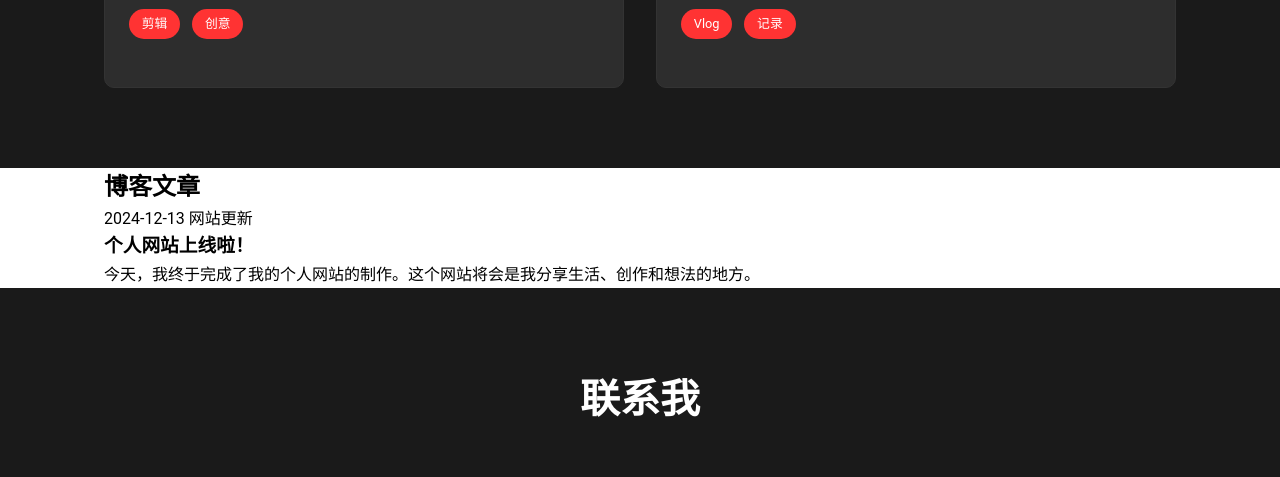
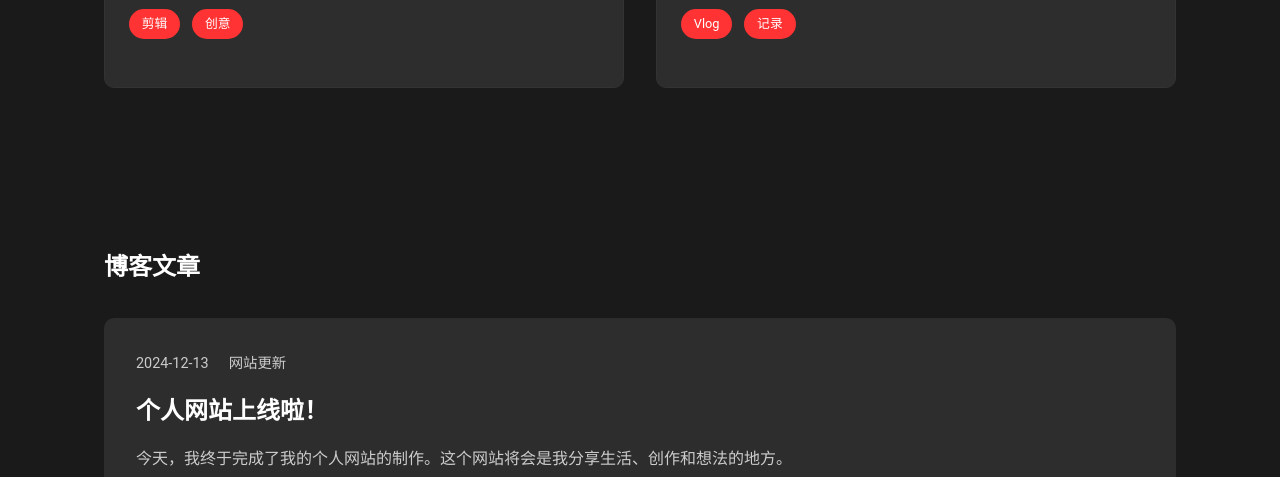
Before and after one commit to Huc-tzy/Huc-tzy.github.io, a plain HTML site: page index.html in a window 1280 px wide. Shown: the part 1608-2085 px from the top of the page. Drawn offline with Linux system fonts and the light colour scheme.

Commit message:
添加博客样式

```diff
--- a/styles/main.css
+++ b/styles/main.css
@@ -398,3 +398,49 @@ body {
     line-height: 1.8;
     color: #cccccc;
 }
+
+/* 博客部分样式 */
+.blog {
+    background-color: #1a1a1a;
+    padding: 5rem 0;
+    color: white;
+}
+
+.blog-grid {
+    display: grid;
+    gap: 2rem;
+    margin-top: 2rem;
+}
+
+.blog-card {
+    background: #2d2d2d;
+    padding: 2rem;
+    border-radius: 10px;
+    transition: transform 0.3s ease;
+}
+
+.blog-card:hover {
+    transform: translateY(-5px);
+    box-shadow: 0 5px 15px rgba(255, 51, 51, 0.2);
+}
+
+.blog-meta {
+    margin-bottom: 1rem;
+    color: #cccccc;
+}
+
+.blog-meta span {
+    margin-right: 1rem;
+    font-size: 0.9rem;
+}
+
+.blog-content h3 {
+    color: #ffffff;
+    margin-bottom: 1rem;
+    font-size: 1.5rem;
+}
+
+.blog-content p {
+    color: #cccccc;
+    line-height: 1.6;
+}
```
